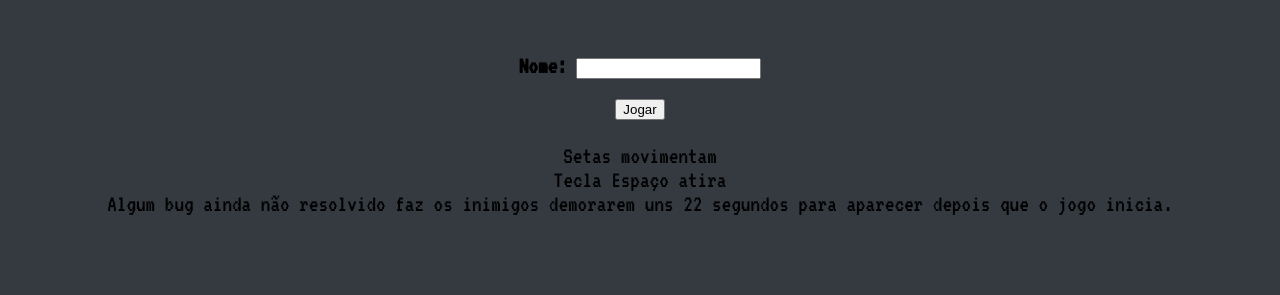
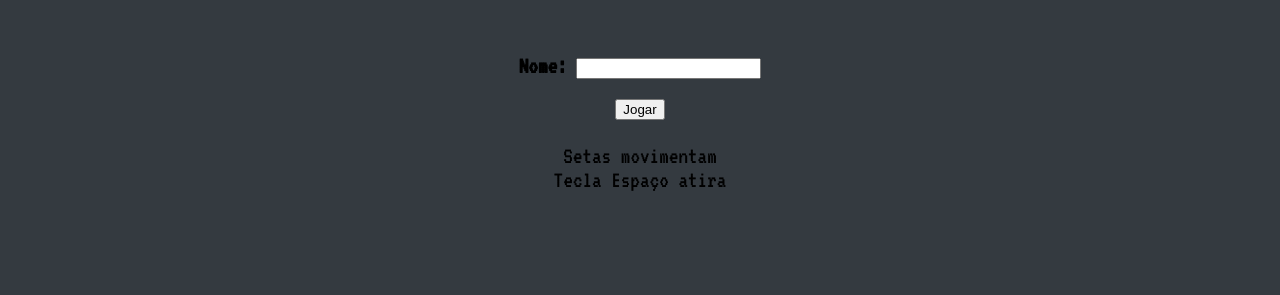
Before and after one commit to YtaloRDSP/SpaceImpact2, a PHP site: page / in a window 1280 px wide. Shown: the part 141-436 px from the top of the page. Run offline with PHP 8.4, Linux system fonts and the light colour scheme.

Commit message:
Modificacao no menu principal

```diff
--- a/index.php
+++ b/index.php
@@ -23,8 +23,6 @@
             <p>
                 Setas movimentam <br>
                 Tecla Espaço atira <br>
-                Algum bug ainda não resolvido faz os inimigos demorarem uns 22 segundos para aparecer
-                depois que o jogo inicia.
             </p>
         </div>
     </body>
```
